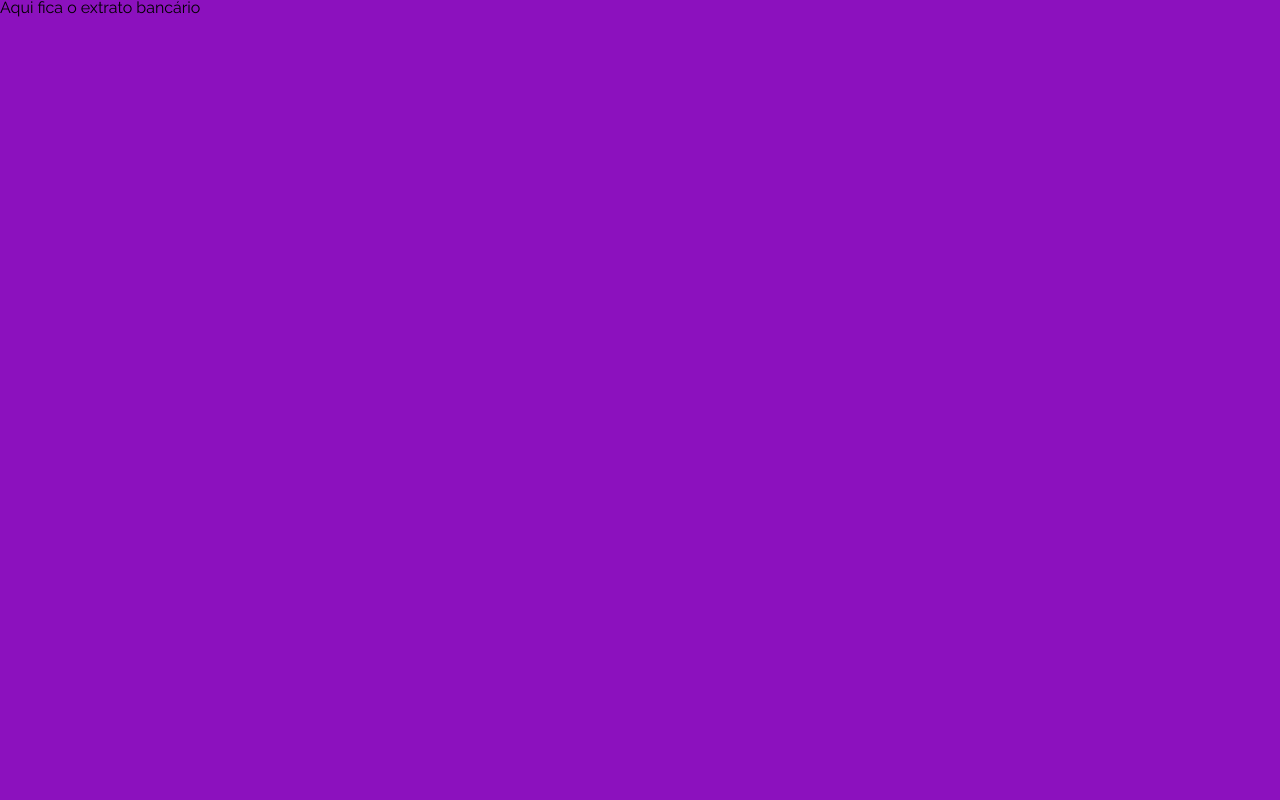
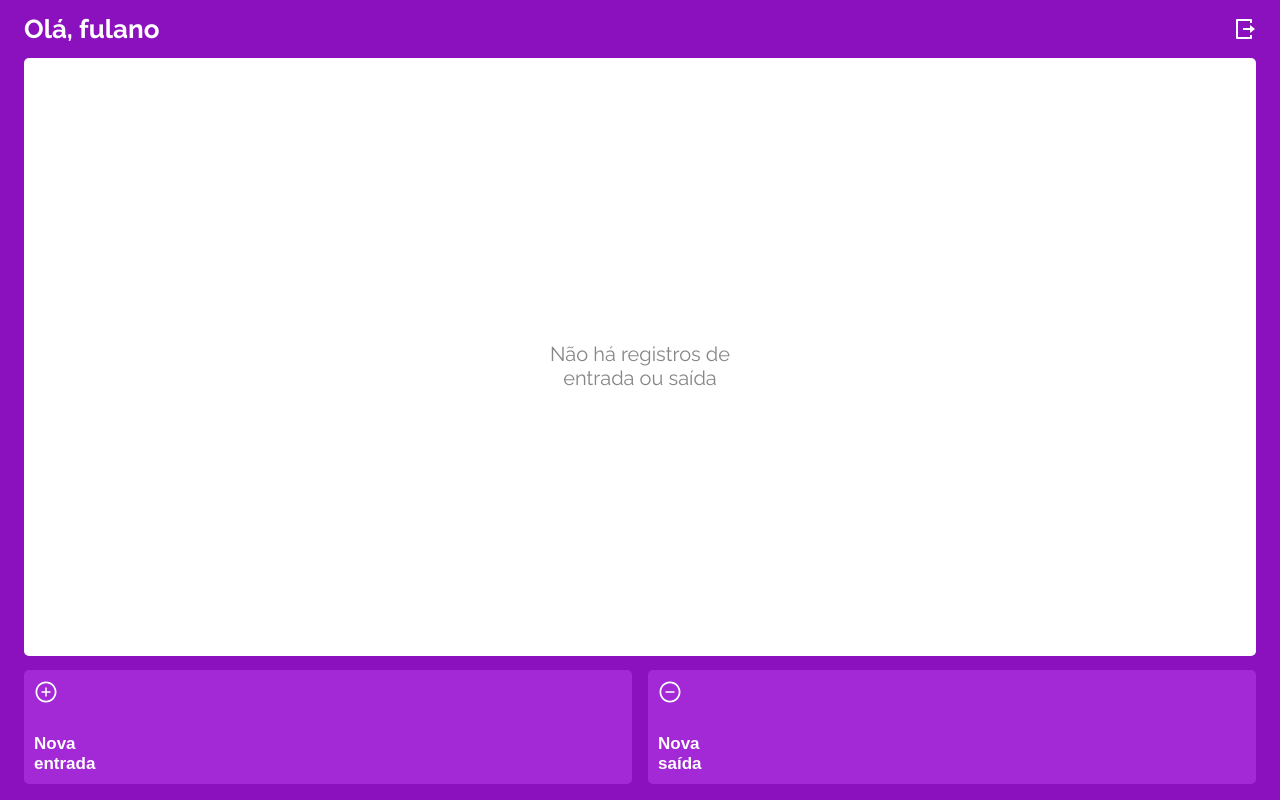
Before and after one commit to henrique-kotz/projeto13-mywallet-front, a React (Create React App) app: page /home in a window 1280 px wide. Built offline with nearby package versions, Linux system fonts and the light colour scheme; a web font is replaced by a local one.

Commit message:
HomePage layout, UserContext

```diff
--- a/package.json
+++ b/package.json
@@ -6,6 +6,7 @@
     "axios": "^0.27.2",
     "react": "^17.0.2",
     "react-dom": "^17.0.2",
+    "react-icons": "^4.3.1",
     "react-router-dom": "^6.3.0",
     "react-scripts": "^4.0.3",
     "styled-components": "^5.3.5"
--- a/src/components/App.js
+++ b/src/components/App.js
@@ -1,5 +1,7 @@
-import { BrowserRouter, Routes, Route } from 'react-router-dom';
+import { useState } from 'react';
+import { BrowserRouter, Routes, Route, UNSAFE_RouteContext } from 'react-router-dom';
 
+import UserContext from '../contexts/UserContext';
 import SignInPage from './SignInPage';
 import SignUpPage from './SignUpPage';
 import HomePage from './HomePage';
@@ -8,7 +10,10 @@ import '../assets/css/reset.css';
 import '../assets/css/styles.css';
 
 export default function App() {
+    const [user, setUser] = useState({});
+
     return(
+    <UserContext.Provider value={{user, setUser}}>
         <BrowserRouter>
             <Routes>
                 <Route path='/' element={<SignInPage />} />
@@ -16,5 +21,6 @@ export default function App() {
                 <Route path='/home' element={<HomePage />} />
             </Routes>
         </BrowserRouter>
+    </UserContext.Provider>
     );
 }
--- a/src/components/HomePage.js
+++ b/src/components/HomePage.js
@@ -1,5 +1,107 @@
+import { useState, useEffect, useContext } from 'react';
+import axios from 'axios';
+import styled from 'styled-components';
+import { RiLogoutBoxRLine } from 'react-icons/ri';
+import { AiOutlinePlusCircle, AiOutlineMinusCircle } from 'react-icons/ai';
+import { IconContext } from 'react-icons';
+
 export default function HomePage() {
     return (
-        <h1>Aqui fica o extrato bancário</h1>
+    <IconContext.Provider value={{ color: "#fff", size: "24px" }}>
+        <Container>
+            <Header>
+                <h2>Olá, fulano</h2>
+                <RiLogoutBoxRLine />
+            </Header>
+
+            <Box>
+                <p>Não há registros de<br />entrada ou saída</p>
+            </Box>
+
+            <ButtonWrapper>
+                <Button>
+                    <AiOutlinePlusCircle />
+                    <p>Nova<br />entrada</p>
+                </Button>
+                <Button>
+                    <AiOutlineMinusCircle />
+                    <p>Nova<br />saída</p>
+                </Button>
+            </ButtonWrapper>
+        </Container>
+    </IconContext.Provider>
     );
 }
+
+const Container = styled.div`
+    width: 100%;
+    height: 100vh;
+    display: flex;
+    flex-direction: column;
+    justify-content: center;
+    align-items: center;
+    padding: 0 24px;
+`;
+
+const Header = styled.header`
+    width: 100%;
+    height: 78px;
+    display: flex;
+    justify-content: space-between;
+    align-items: center;
+
+    h2 {
+        font-size: 26px;
+        font-weight: 700;
+        color: #fff;
+    }
+`;
+
+const Box = styled.div`
+    width: 100%;
+    height: 100%;
+    border-radius: 5px;
+    background-color: #fff;
+    padding: 20px 12px 0;
+    margin-bottom: 14px;
+    display: flex;
+
+    p {
+        font-size: 20px;
+        font-weight: 400;
+        line-height: 23.48px;
+        color: #868686;
+        margin: auto;
+        text-align: center;
+    }
+`;
+
+const ButtonWrapper = styled.div`
+    width: 100%;
+    display: flex;
+    justify-content: space-between;
+    align-items: center;
+    margin-bottom: 16px;
+`;
+
+const Button = styled.button`
+    width: calc(50% - 8px);
+    height: 114px;
+    border: none;
+    border-radius: 5px;
+    padding: 10px;
+    background-color: #A328D6;
+
+    display: flex;
+    flex-direction: column;
+    justify-content: space-between;
+    color: #fff;
+
+    p {
+        font-size: 17px;
+        font-weight: 700;
+        line-height: 20px;
+        align-self: flex-start;
+        text-align: start;
+    }
+`;
--- a/src/components/SignInPage.js
+++ b/src/components/SignInPage.js
@@ -1,7 +1,9 @@
-import { useState } from 'react';
+import { useState, useContext } from 'react';
 import { Link, useNavigate } from 'react-router-dom';
 import axios from 'axios';
 import styled from 'styled-components';
+
+import UserContext from '../contexts/UserContext';
 
 import Logo from './Logo';
 import Input from './Input';
@@ -14,13 +16,15 @@ export default function SignInPage() {
         password: ''
     });
     const navigate = useNavigate();
+    const { user, setUser } = useContext(UserContext);
 
     async function login(e) {
         e.preventDefault();
 
         try {
             const { data } = await axios.post('http://localhost:5000/', userInputs);
-            console.log(data);
+            const { name, token } = data;
+            setUser({name, token});
             navigate('/home');
         } catch(err) {
             alert(err.response.data);
--- /dev/null
+++ b/src/contexts/UserContext.js
@@ -0,0 +1,5 @@
+import { createContext } from 'react';
+
+const UserContext = createContext();
+
+export default UserContext;
```
Also changed, not shown: 1 other file (tests, documents, lock files or other folders).
